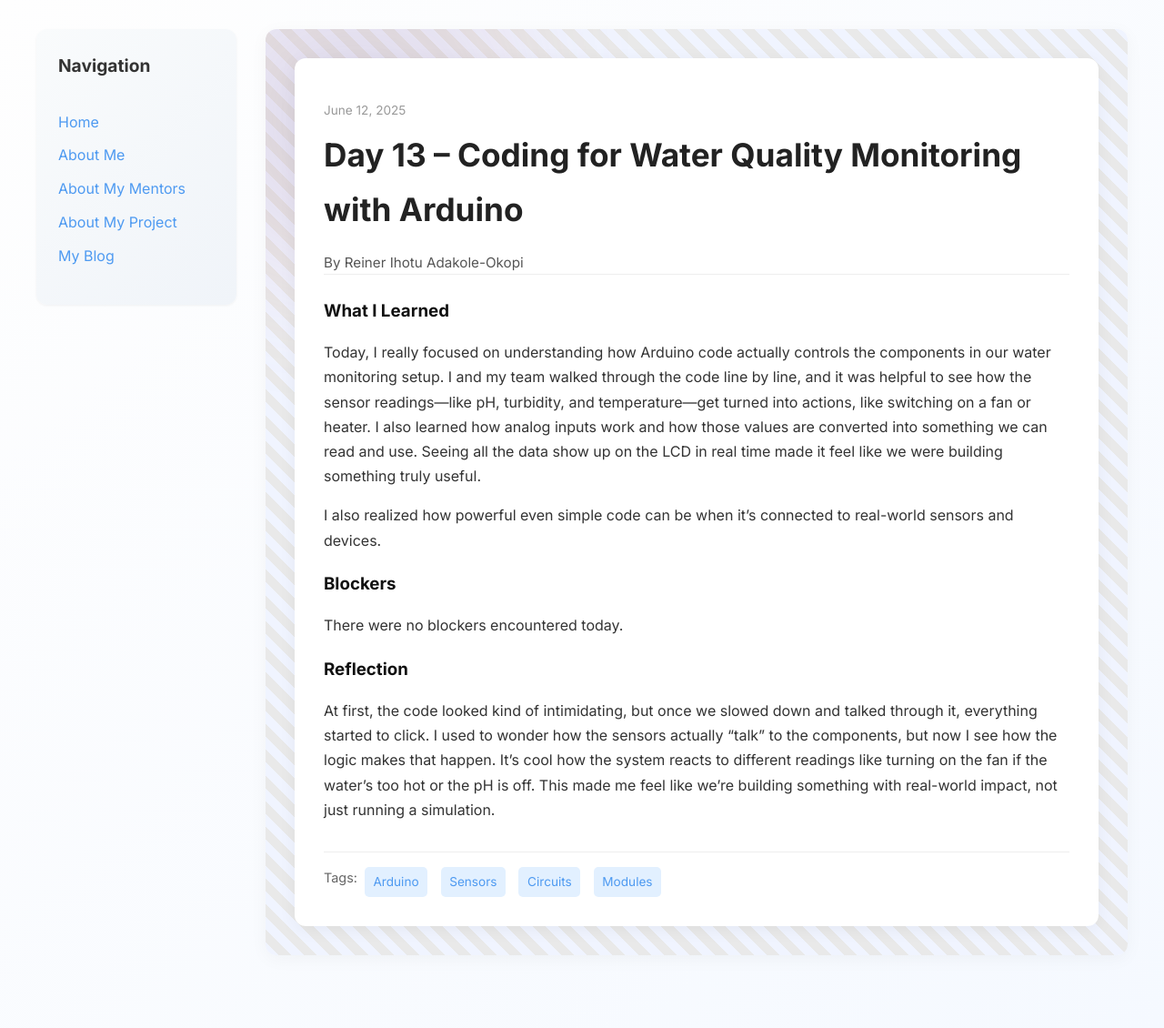
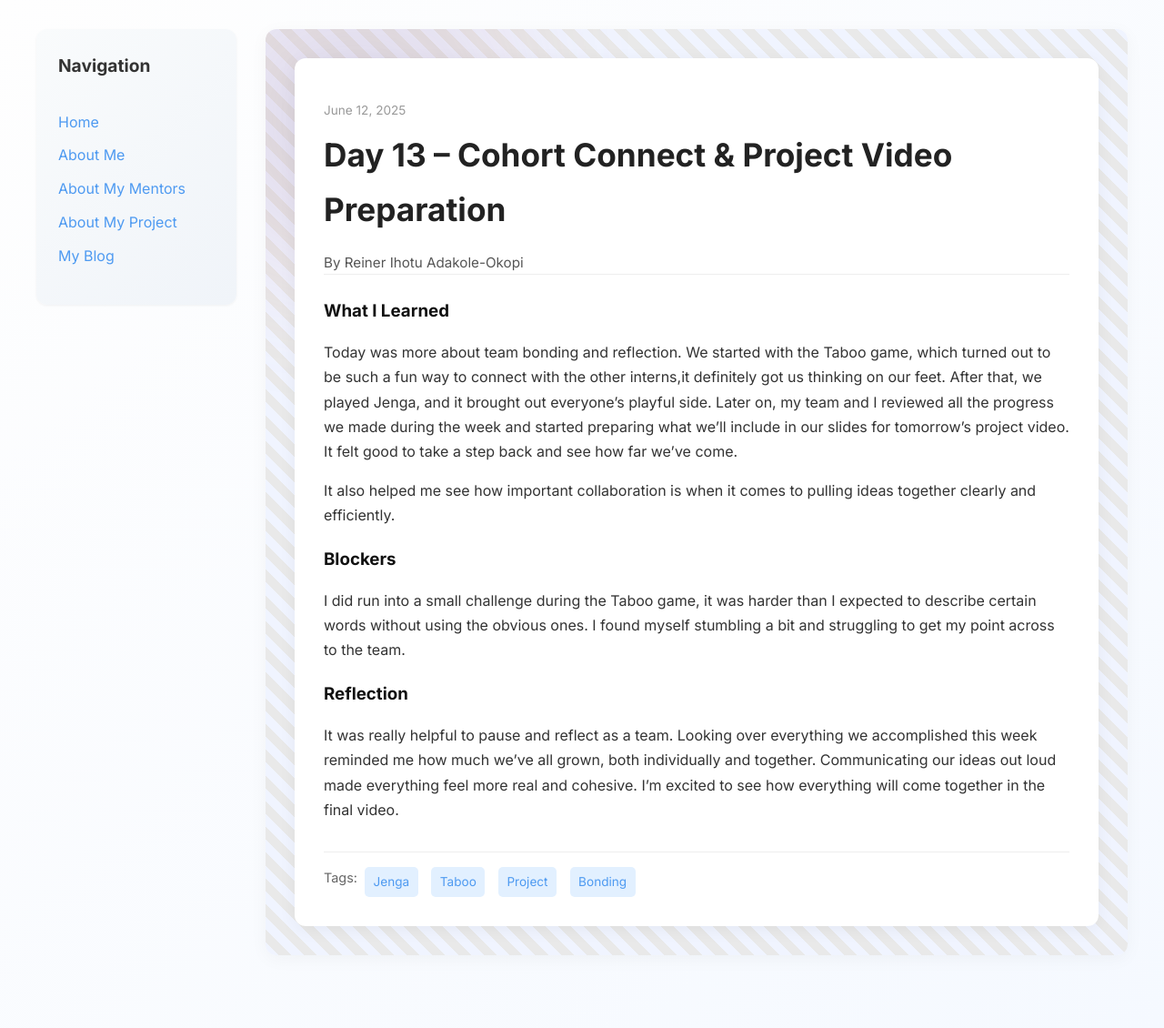
Before and after one commit to Reiner343/Reiner343.github.io, a Jekyll site: the page built from _posts/2025-06-12-day-13.md, in a window 1280 px wide. Shown: the whole page at 91% size. Built offline with Jekyll 4.4.1, drawn with Linux system fonts in a browser that asks for light colours.

Commit message:
Update 2025-06-12-day-13.md

```diff
--- a/_posts/2025-06-12-day-13.md
+++ b/_posts/2025-06-12-day-13.md
@@ -1,19 +1,19 @@
 ---
 layout: post
-title: "Day 13 – Coding for Water Quality Monitoring with Arduino"
+title: "Day 13 – Cohort Connect & Project Video Preparation"
 date: 2025-06-12
 author: Reiner Ihotu Adakole-Okopi
 permalink: /day13.html
-tags: ["Arduino", "Sensors", "Circuits", "Modules"]
+tags: ["Jenga", "Taboo", "Project", "Bonding"]
 
 what_i_learned: |
-  Today, I really focused on understanding how Arduino code actually controls the components in our water monitoring setup. I and my team walked through the code line by line, and it was helpful to see how the sensor readings—like pH, turbidity, and temperature—get turned into actions, like switching on a fan or heater. I also learned how analog inputs work and how those values are converted into something we can read and use. Seeing all the data show up on the LCD in real time made it feel like we were building something truly useful.
+  Today was more about team bonding and reflection. We started with the Taboo game, which turned out to be such a fun way to connect with the other interns,it definitely got us thinking on our feet. After that, we played Jenga, and it brought out everyone’s playful side. Later on, my team and I reviewed all the progress we made during the week and started preparing what we’ll include in our slides for tomorrow’s project video. It felt good to take a step back and see how far we’ve come.
 
-   I also realized how powerful even simple code can be when it’s connected to real-world sensors and devices.
+   It also helped me see how important collaboration is when it comes to pulling ideas together clearly and efficiently.
 
 blockers: |
-  There were no blockers encountered today.
+  I did run into a small challenge during the Taboo game, it was harder than I expected to describe certain words without using the obvious ones. I found myself stumbling a bit and struggling to get my point across to the team.
 
 reflection: |
-  At first, the code looked kind of intimidating, but once we slowed down and talked through it, everything started to click. I used to wonder how the sensors actually "talk" to the components, but now I see how the logic makes that happen. It’s cool how the system reacts to different readings like turning on the fan if the water’s too hot or the pH is off. This made me feel like we're building something with real-world impact, not just running a simulation.
+  It was really helpful to pause and reflect as a team. Looking over everything we accomplished this week reminded me how much we’ve all grown, both individually and together. Communicating our ideas out loud made everything feel more real and cohesive. I'm excited to see how everything will come together in the final video.
 ---
```
